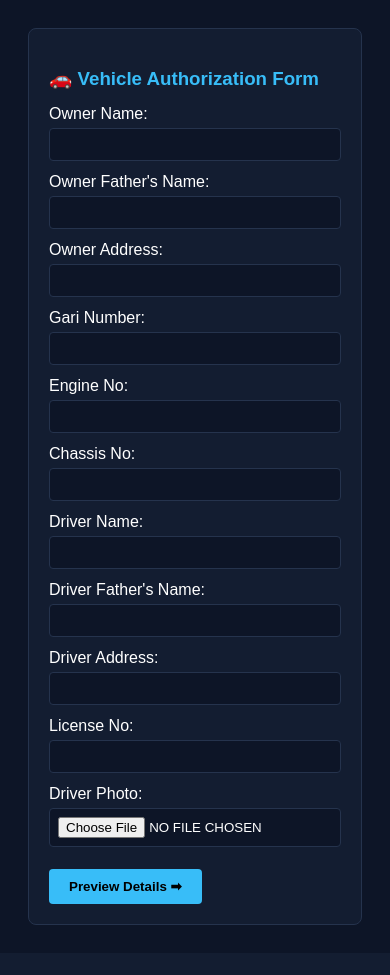
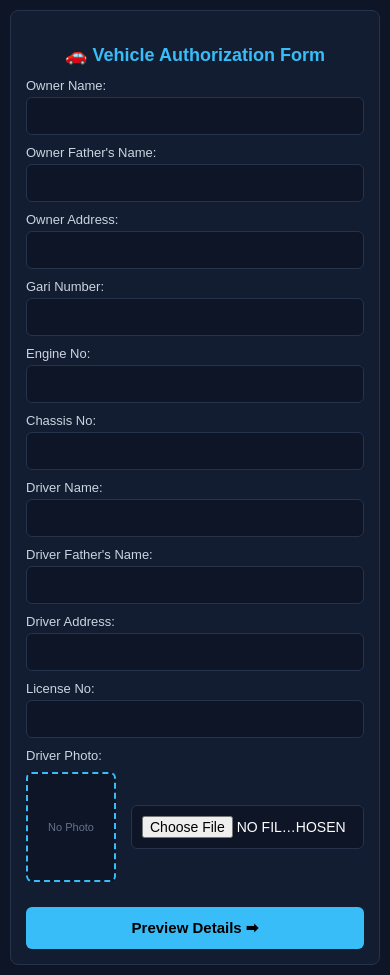
Before and after one commit to amiomeye-sys/vehicle-app, a Flask app: page /form in a window 390 px wide. Before the commit the page ends 925 px from the top, so only its background shows below. Run offline with Flask 3, Linux system fonts and the light colour scheme.

Commit message:
update client form for mobile responsiveness and live photo preview box

```diff
--- a/templates/client_form.html
+++ b/templates/client_form.html
@@ -2,25 +2,38 @@
 <html lang="en">
 <head>
     <meta charset="UTF-8">
+    <meta name="viewport" content="width=device-width, initial-scale=1.0">
     <title>Vehicle Authorization Form</title>
     <style>
-        body { background-color: #0d1527; color: #fff; font-family: sans-serif; padding: 20px; }
-        .container { max-width: 600px; background: #131d31; padding: 20px; border-radius: 8px; border: 1px solid #25334d; margin: auto; }
-        h3 { color: #38bdf8; margin-bottom: 15px; }
-        .form-group { margin-bottom: 12px; display: flex; flex-direction: column; gap: 5px; }
-        input { padding: 8px; border-radius: 4px; border: 1px solid #25334d; background: #0d1527; color: #fff; text-transform: uppercase; }
-        .btn { padding: 10px 20px; background: #38bdf8; color: #000; font-weight: bold; border: none; border-radius: 4px; cursor: pointer; margin-top: 10px; }
-        .success-msg { color: #10b981; font-weight: bold; margin-bottom: 15px; }
+        * { box-sizing: border-box; }
+        body { background-color: #0d1527; color: #fff; font-family: sans-serif; padding: 10px; margin: 0; }
+        .container { max-width: 500px; background: #131d31; padding: 15px; border-radius: 8px; border: 1px solid #25334d; margin: auto; }
+        h3 { color: #38bdf8; margin-bottom: 12px; font-size: 18px; text-align: center; }
+        .form-group { margin-bottom: 10px; display: flex; flex-direction: column; gap: 4px; }
+        label { font-size: 13px; color: #cbd5e1; }
+        input[type="text"], input[type="file"] { width: 100%; padding: 10px; border-radius: 6px; border: 1px solid #25334d; background: #0d1527; color: #fff; text-transform: uppercase; font-size: 14px; }
+
+        /* Photo Box & Preview Styling */
+        .photo-section { display: flex; align-items: center; gap: 15px; margin-top: 5px; }
+        .photo-box { width: 90px; height: 110px; border: 2px dashed #38bdf8; border-radius: 6px; background: #0d1527; display: flex; align-items: center; justify-content: center; overflow: hidden; position: relative; }
+        .photo-box img { width: 100%; height: 100%; object-fit: cover; display: none; }
+        .photo-box span { font-size: 11px; color: #64748b; text-align: center; padding: 5px; }
+
+        .btn { width: 100%; padding: 12px; background: #38bdf8; color: #000; font-weight: bold; border: none; border-radius: 6px; cursor: pointer; margin-top: 15px; font-size: 15px; }
+        .success-msg { background: #065f46; color: #34d399; padding: 10px; border-radius: 6px; font-weight: bold; margin-bottom: 12px; text-align: center; font-size: 13px; }
     </style>
 </head>
 <body>
     <div class="container">
         <h3>🚗 Vehicle Authorization Form</h3>
+
         {% if success %}
         <div class="success-msg">✅ Form submitted successfully!</div>
         {% endif %}
+
         <form method="POST" action="/form" enctype="multipart/form-data">
             <input type="hidden" name="temp_photo_path" value="{{ temp_photo_path }}">
+
             <div class="form-group">
                 <label>Owner Name:</label>
                 <input type="text" name="owner_name" value="{{ prefill.get('owner_name', '') if prefill else '' }}" required>
@@ -61,15 +74,40 @@
                 <label>License No:</label>
                 <input type="text" name="license_no" value="{{ prefill.get('license_no', '') if prefill else '' }}" required>
             </div>
+
             <div class="form-group">
                 <label>Driver Photo:</label>
-                <input type="file" name="driver_photo">
-                {% if temp_photo_path %}
-                <small style="color: #38bdf8; margin-top: 5px;">Photo already uploaded.</small>
-                {% endif %}
+                <div class="photo-section">
+                    <div class="photo-box" id="photoBox">
+                        <span id="placeholderText">No Photo</span>
+                        <img id="photoPreview" src="#" alt="Preview">
+                    </div>
+                    <div style="flex: 1;">
+                        <input type="file" name="driver_photo" id="photoInput" accept="image/*" onchange="previewImage(event)">
+                    </div>
+                </div>
             </div>
+
             <button type="submit" class="btn">Preview Details ➡</button>
         </form>
     </div>
+
+    <script>
+        function previewImage(event) {
+            const reader = new FileReader();
+            const preview = document.getElementById('photoPreview');
+            const placeholder = document.getElementById('placeholderText');
+
+            reader.onload = function() {
+                preview.src = reader.result;
+                preview.style.display = 'block';
+                placeholder.style.display = 'none';
+            }
+
+            if(event.target.files[0]) {
+                reader.readAsDataURL(event.target.files[0]);
+            }
+        }
+    </script>
 </body>
 </html>
```
